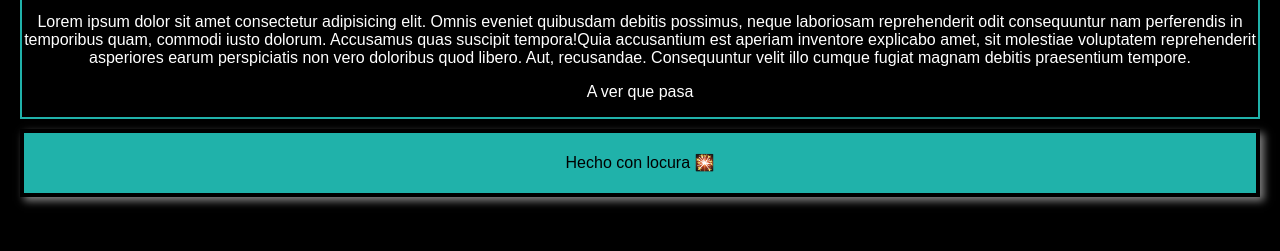
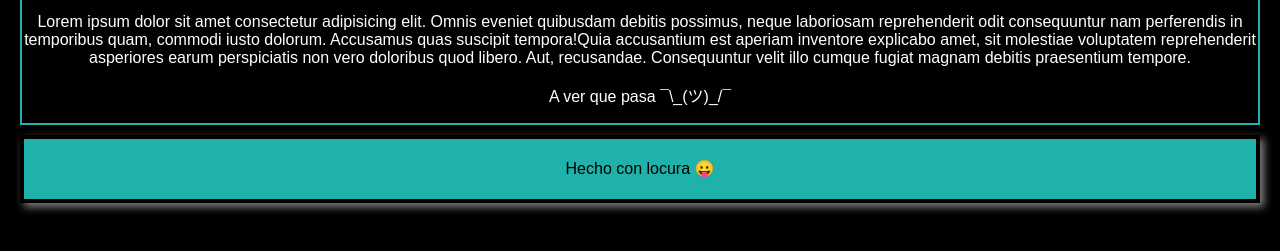
Before and after one commit to REDRO4D/hyperblog, a plain HTML site: page index.html in a window 1280 px wide. Shown: the part 211-462 px from the top of the page. Drawn offline with Linux system fonts and the light colour scheme.

Commit message:
Creacion de fix-typo

```diff
--- a/index.html
+++ b/index.html
@@ -15,8 +15,8 @@
         <h1>Segun vamos a hacer un blogpost</h1>
         <p>Pero resulta que no este va a ser un ejemplo de crear ramas</p>
         <p>Lorem ipsum dolor sit amet consectetur adipisicing elit. Omnis eveniet quibusdam debitis possimus, neque laboriosam reprehenderit odit consequuntur nam perferendis in temporibus quam, commodi iusto dolorum. Accusamus quas suscipit tempora!Quia accusantium est aperiam inventore explicabo amet, sit molestiae voluptatem reprehenderit asperiores earum perspiciatis non vero doloribus quod libero. Aut, recusandae. Consequuntur velit illo cumque fugiat magnam debitis praesentium tempore.</p>
-        <p>A ver que pasa</p>
+        <p>A ver que pasa ¯\_(ツ)_/¯</p>
     </div>
-    <div id="footer"> Hecho con locura 🎇</div>
+    <div id="footer"> Hecho con locura 😛</div>
 </body>
 </html>
```
